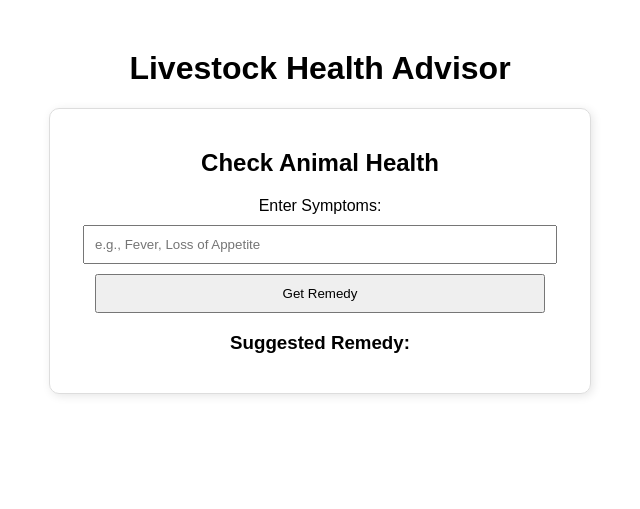
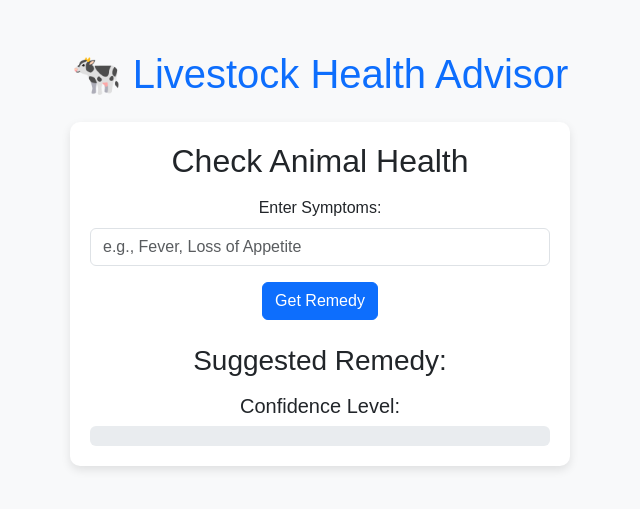
Before and after one commit to Mugishajean-Livin250/livestock2, a Flask app: page / in a window 1280 px wide. Shown: the top 509 px of the page, without its empty margins (320-960 px from the left). Run offline with Flask 3, Linux system fonts and the light colour scheme.

Commit message:
Update index.html

```diff
--- a/templates/index.html
+++ b/templates/index.html
@@ -4,9 +4,11 @@
     <meta charset="UTF-8">
     <meta name="viewport" content="width=device-width, initial-scale=1.0">
     <title>Livestock Health Advisor</title>
+    <link rel="stylesheet" href="https://cdn.jsdelivr.net/npm/bootstrap@5.3.0/dist/css/bootstrap.min.css">
     <style>
         body {
             font-family: Arial, sans-serif;
+            background-color: #f8f9fa;
             text-align: center;
             margin: 50px;
         }
@@ -14,34 +16,46 @@
             max-width: 500px;
             margin: auto;
             padding: 20px;
-            border: 1px solid #ddd;
+            background: white;
             border-radius: 10px;
-            box-shadow: 2px 2px 10px rgba(0, 0, 0, 0.1);
+            box-shadow: 0px 4px 10px rgba(0, 0, 0, 0.1);
         }
-        input, button {
-            width: 90%;
-            padding: 10px;
-            margin-top: 10px;
+        .progress {
+            height: 20px;
         }
     </style>
 </head>
 <body>
-    <h1>Livestock Health Advisor</h1>
+
+    <h1 class="mb-4 text-primary">🐄 Livestock Health Advisor</h1>
+
     <div class="container">
-        <h2>Check Animal Health</h2>
-        <label for="symptoms">Enter Symptoms:</label>
-        <input type="text" id="symptoms" placeholder="e.g., Fever, Loss of Appetite">
-        <button onclick="suggestRemedy()">Get Remedy</button>
-        <h3>Suggested Remedy:</h3>
-        <p id="remedy"></p>
+        <h2 class="mb-3">Check Animal Health</h2>
+
+        <label for="symptoms" class="form-label">Enter Symptoms:</label>
+        <input type="text" id="symptoms" class="form-control" placeholder="e.g., Fever, Loss of Appetite">
+
+        <button class="btn btn-primary mt-3" onclick="suggestRemedy()">Get Remedy</button>
+
+        <h3 class="mt-4">Suggested Remedy:</h3>
+        <p id="remedy" class="fw-bold"></p>
+
+        <div class="mt-3">
+            <h5>Confidence Level:</h5>
+            <div class="progress">
+                <div id="confidence-bar" class="progress-bar bg-success" role="progressbar" style="width: 0%;" aria-valuemin="0" aria-valuemax="100">0%</div>
+            </div>
+        </div>
     </div>
 
     <script>
         function suggestRemedy() {
-            let symptoms = document.getElementById("symptoms").value;
+            let symptoms = document.getElementById("symptoms").value.trim();
 
             if (!symptoms) {
                 document.getElementById("remedy").innerText = "Please enter symptoms.";
+                document.getElementById("confidence-bar").style.width = "0%";
+                document.getElementById("confidence-bar").innerText = "0%";
                 return;
             }
 
@@ -50,15 +64,22 @@
             .then(data => {
                 if (data.remedy) {
                     document.getElementById("remedy").innerText = data.remedy;
+                    document.getElementById("confidence-bar").style.width = data.confidence + "%";
+                    document.getElementById("confidence-bar").innerText = data.confidence + "%";
                 } else {
                     document.getElementById("remedy").innerText = "No matching remedy found. Consult a vet.";
+                    document.getElementById("confidence-bar").style.width = "0%";
+                    document.getElementById("confidence-bar").innerText = "0%";
                 }
             })
             .catch(error => {
                 document.getElementById("remedy").innerText = "Error fetching data. Please try again.";
+                document.getElementById("confidence-bar").style.width = "0%";
+                document.getElementById("confidence-bar").innerText = "0%";
                 console.error("Error:", error);
             });
         }
     </script>
+
 </body>
 </html>
```
